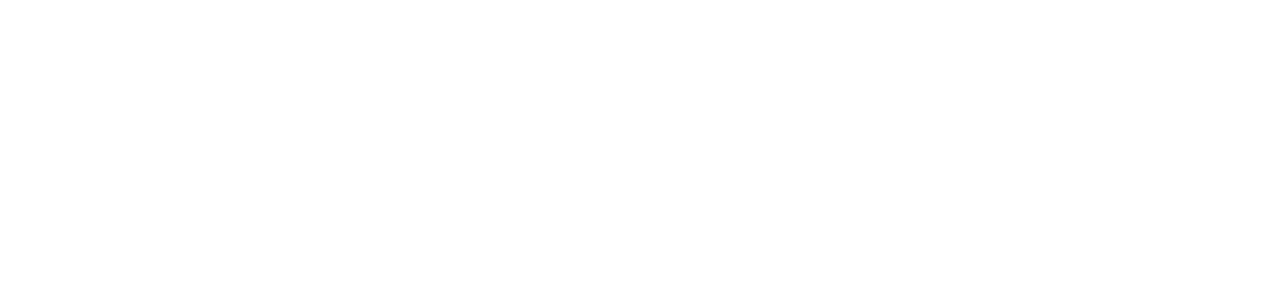
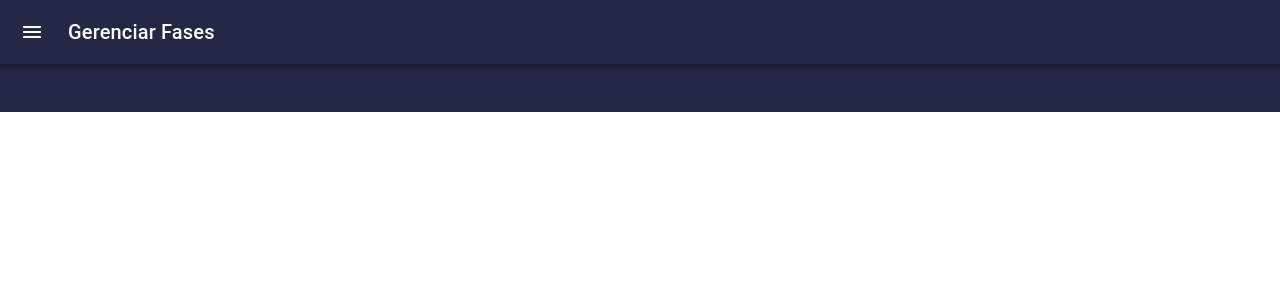
Before and after one commit to thiaguera00/tcc-frontend, a React (Vite) app: page /gerenciarFases in a window 1280 px wide. Before the commit this address had no page. Shown: the top 300 px of the page. Built offline with nearby package versions, Linux system fonts and the light colour scheme; a web font is replaced by a local one.

Commit message:
Alterações feitas na main que deveriam estar na branch GerenciarFases

```diff
--- a/src/Components/navGerenciarUser/navGerenciarUser.tsx
+++ b/src/Components/navGerenciarUser/navGerenciarUser.tsx
@@ -15,6 +15,11 @@
 import ListItemButton from '@mui/material/ListItemButton';
 import ListItemText from '@mui/material/ListItemText';
 import List from '@mui/material/List';
+import { useNavigate } from 'react-router-dom';
+
+interface PersistentDrawerLeftProps {
+  title: string;
+}
 
 const drawerWidth = 240;
 
@@ -66,7 +71,8 @@
   justifyContent: 'flex-end',
 }));
 
-export default function PersistentDrawerLeft() {
+export default function PersistentDrawerLeft({ title }: PersistentDrawerLeftProps) {
+  const navigate = useNavigate();
   const theme = useTheme();
   const [open, setOpen] = React.useState(false);
 
@@ -96,7 +102,7 @@
             <MenuIcon />
           </IconButton>
           <Typography variant="h6" noWrap component="div">
-            Gerenciar Usuário
+            {title}
           </Typography>
         </Toolbar>
       </AppBar>
@@ -123,17 +129,17 @@
         <Divider />
         <List sx={{ color: '#fff' }}>
           <ListItem disablePadding>
-            <ListItemButton>
-              <ListItemText primary="Perfil" />
+            <ListItemButton onClick={() => navigate('/perfil')}>
+              <ListItemText primary="perfil" />
             </ListItemButton>
           </ListItem>
           <ListItem disablePadding>
-            <ListItemButton>
+            <ListItemButton onClick={() => navigate('/gerenciarUsuario')}>
               <ListItemText primary="Gerenciar Usuário" />
             </ListItemButton>
           </ListItem>
           <ListItem disablePadding>
-            <ListItemButton>
+            <ListItemButton onClick={() => navigate('/gerenciarFases')}>
               <ListItemText primary="Gerenciar Fases" />
             </ListItemButton>
           </ListItem>
@@ -141,7 +147,6 @@
       </Drawer>
       <Main open={open}>
         <DrawerHeader />
-
       </Main>
     </Box>
   );
--- a/src/main.tsx
+++ b/src/main.tsx
@@ -13,6 +13,7 @@
 import { AtividadesPage } from './pages/atividades';
 import { TelaConquista } from './pages/conquistas/conquistas';
 import {GerenciarUsuario} from './pages/gerenciarUsuario/gerenciarUser'
+import { GerenciarFases } from './pages/gerenciarFases/gerenciarFases';
 
 createRoot(document.getElementById('root')!).render(
   <StrictMode>
@@ -26,6 +27,7 @@
         <Route path="/atividades" element={<AtividadesPage />} />
         <Route path="/telaConquista" element={<TelaConquista />} />
         <Route path="/gerenciarUsuario" element={<GerenciarUsuario />} />
+        <Route path="/gerenciarFases" element={<GerenciarFases />} />
         <Route
           path="/paginaInicial"
           element={
--- /dev/null
+++ b/src/pages/gerenciarFases/gerenciarFases.tsx
@@ -0,0 +1,9 @@
+import PersistentDrawerLeft from '../../Components/navGerenciarUser/navGerenciarUser';
+
+export const GerenciarFases = () => {
+  return (
+    <div id="mainContainer">
+      <PersistentDrawerLeft title="Gerenciar Fases" />
+    </div>
+  );
+};
--- a/src/pages/gerenciarUsuario/gerenciarUser.tsx
+++ b/src/pages/gerenciarUsuario/gerenciarUser.tsx
@@ -1,4 +1,4 @@
-import NavGerenciarUser from '../../Components/navGerenciarUser/navGerenciarUser';
+import PersistentDrawerLeft from '../../Components/navGerenciarUser/navGerenciarUser';
 import SearchComponent from '../../Components/pesquisa/pesquisa';
 import UserList from '../../Components/userlist/userlist';
 import { Box } from '@mui/material';
@@ -17,7 +17,8 @@
 
     return (
         <div className="mainContainer" style={{ padding: '16px' }}>
-            <NavGerenciarUser />
+             <PersistentDrawerLeft title="Gerenciar usuários" />
+
             <Box
                 sx={{
                     height: '25vh',
```
